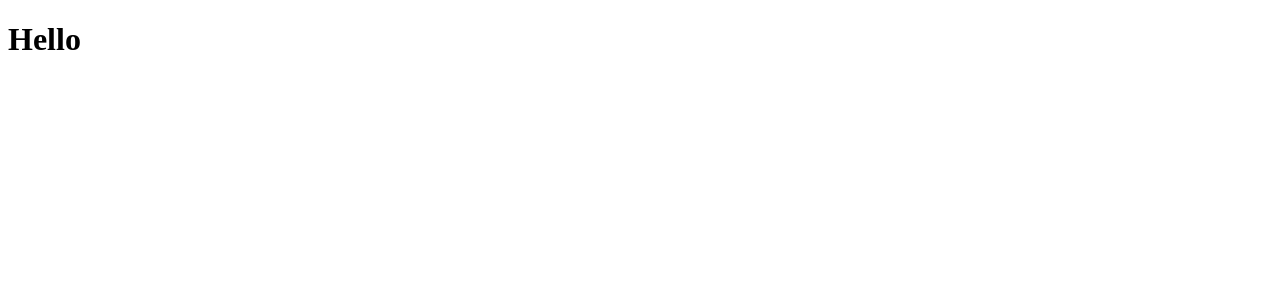
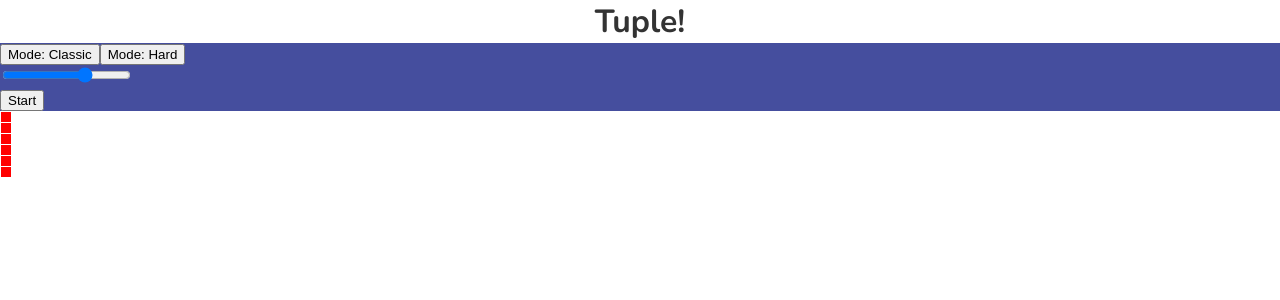
Before and after one commit to MobyTrick/Tuple, a React (Vite) app: page / in a window 1280 px wide. Shown: the top 300 px of the page. Built offline with nearby package versions, Linux system fonts and the light colour scheme.

Commit message:
added start dialogue

```diff
--- a/App.tsx
+++ b/App.tsx
@@ -1,3 +1,58 @@
-import React from 'react'
+import React, { useState } from 'react'
+import './style.css'
 
-export default () => <h1>Hello</h1>
+const TupleStartBox = ({ setGame }) => {
+    // can be classic or hard
+    const [mode, setMode] = useState('classic')
+    const [rowSize, setRowSize] = useState(5)
+
+    return <div className='tuple-start-box'>
+        <div className='tuple-mode-row'>
+        <button onClick={() => setMode('classic')}>
+            Mode: Classic
+        </button>
+        <button onClick={() => setMode('hard')}>
+            Mode: Hard
+        </button>
+        </div>
+        <div className='tuple-mode-row'>
+        <input onChange={e => console.log(e)} min="5" max="8" type="range"/>
+        </div>
+        <div className='tuple-mode-row'>
+        <button onClick={() => setMode('hard')}>
+            Start
+        </button>
+        </div>
+    </div>
+}
+
+const TupleBlock = () => <div style={{
+    width: '10px',
+    height: '10px',
+    margin: '1px',
+    backgroundColor: 'red'
+}}></div>
+
+const TupleRow = () => {
+    return [1,2,3,4,5,6].map((a,i) => <TupleBlock key={i + "key"}/>)
+}
+
+const TupleBody = () => {
+    return <div className='tuple-body'>
+            <TupleRow/>
+    </div>
+}
+
+const TupleHeader = () => {
+    return <h1 className="tuple-header">Tuple!</h1>
+}
+
+export default () => {
+
+
+    return <div className="application">
+        <TupleHeader />
+        <TupleStartBox />
+        <TupleBody />
+    </div>
+}
--- a/package.json
+++ b/package.json
@@ -4,11 +4,14 @@
   "main": "index.js",
   "license": "MIT",
   "scripts": {
-    "start":"npx vite --open"
+    "start": "npx vite --open"
   },
   "dependencies": {
     "react": "^18.3.1",
     "react-dom": "^18.3.1",
     "vite": "^5.4.8"
+  },
+  "devDependencies": {
+    "sass-embedded": "^1.79.4"
   }
 }
--- /dev/null
+++ b/style.css
@@ -0,0 +1,33 @@
+@import url('https://fonts.googleapis.com/css2?family=Nunito:wght@400;700&display=swap');
+
+:root {
+    /* Colors picked from coolors.io */
+    --red: #bf1a2f;
+    --violet: #f00699;
+    --blue: #454e9e;
+    --green: #018e42;
+    --yellow: #f7d002;
+    --grey:  #333333;
+}
+
+body {
+    margin: 0;
+    padding: 0;
+    font-family: 'Nunito', sans-serif;
+    color: var(--grey)
+}
+
+.tuple-header {
+    margin:0;
+    text-align: center;
+}
+
+.tuple-start-box {
+    z-index: 2;
+    width: 100%;
+    background-color: var(--blue);
+}
+
+.tuple-mode-container {
+    display: flex;
+}
--- a/style.scss
+++ /dev/null
@@ -1,14 +0,0 @@
-
-// picked from coolors.io
-$lightgrey: #d3d3d3;
-$red: #bf1a2fff;
-$violet: #f00699ff;
-$blue: #454e9eff;
-$green: #018e42ff;
-$yellow: #f7d002ff;
-
-
-
-body {
-    background-color: $lightgrey;
-}
```
Also changed, not shown: 1 other file (tests, documents, lock files or other folders).
